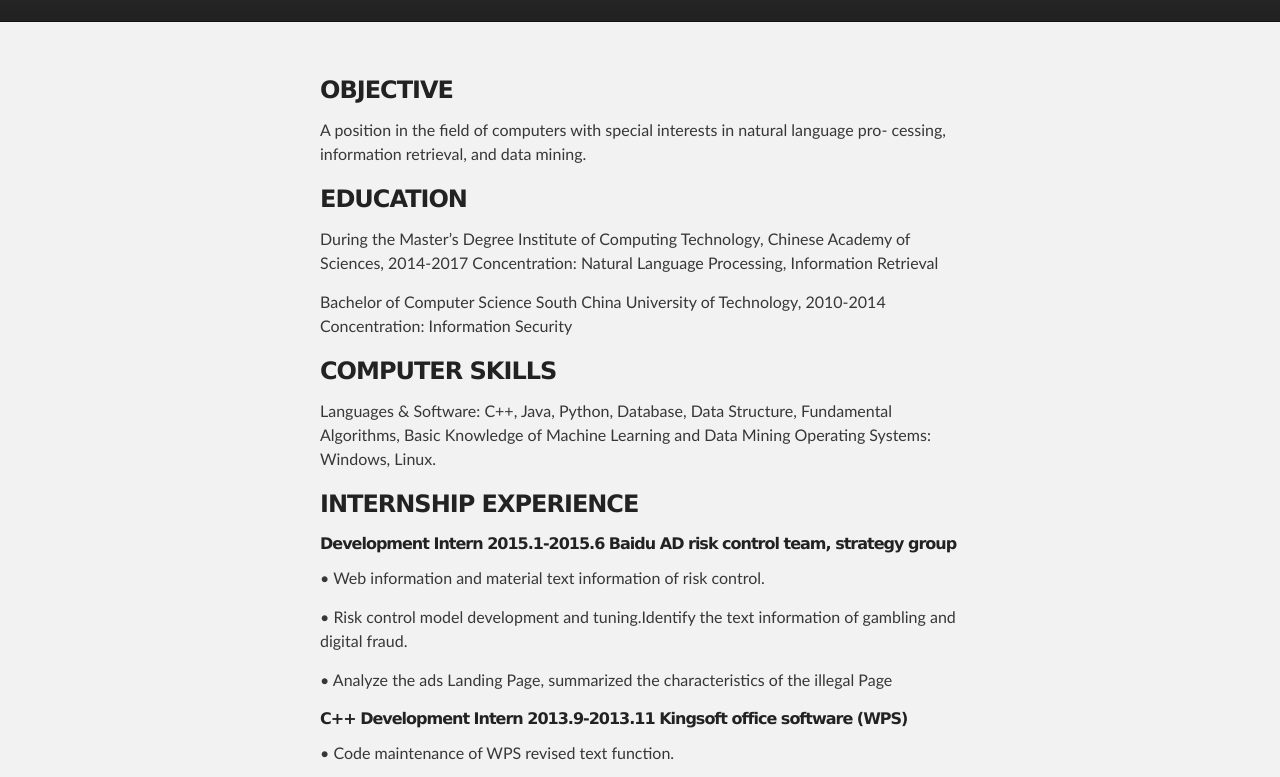
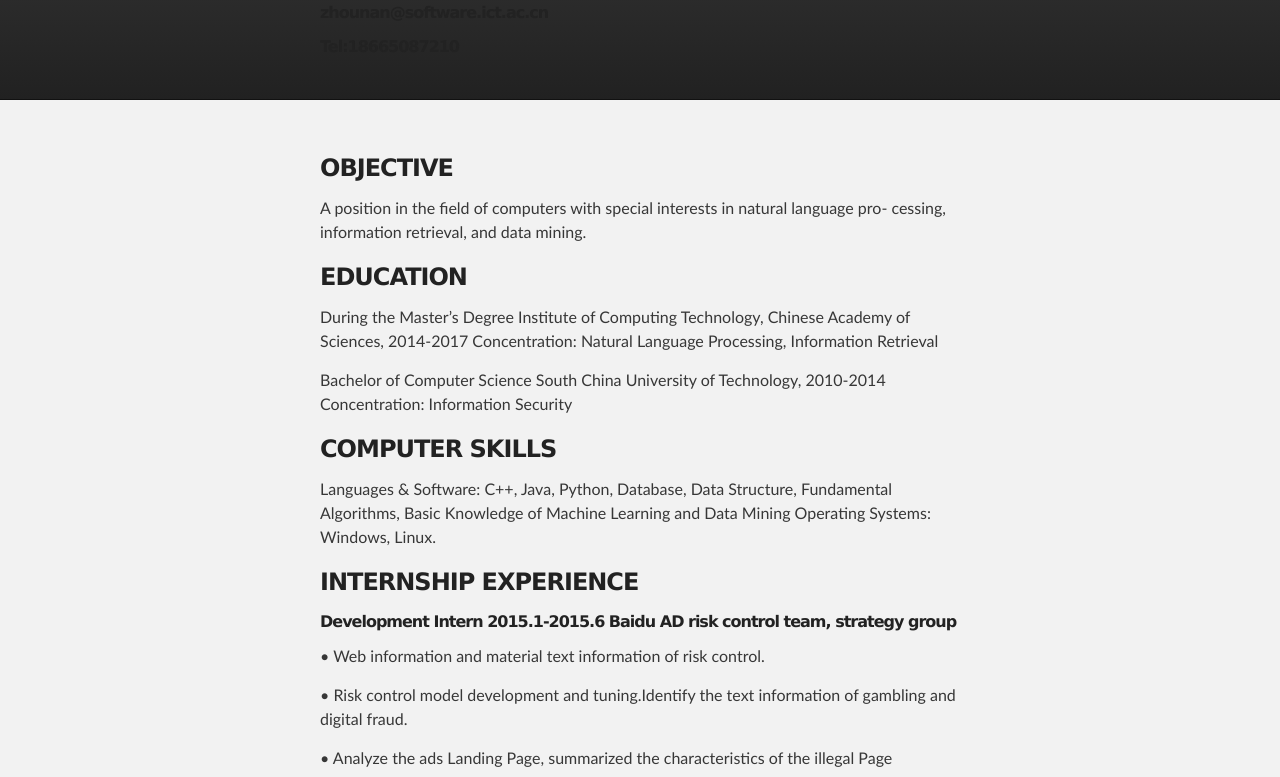
Before and after one commit to supernan/zhounan.github.com, a plain HTML site: page index.html in a window 1280 px wide. Shown: the part 122-899 px from the top of the page. Drawn offline with Linux system fonts and the light colour scheme.

Commit message:
resume update

```diff
--- a/index.html
+++ b/index.html
@@ -17,8 +17,9 @@
     <div id="header_wrap" class="outer">
         <header class="inner">
           <a id="forkme_banner" href="https://github.com/supernan/zhounan.github.com">View on GitHub</a>
-
           <h1 id="project_title">Nan Zhou</h1>
+          <h6 id="project_subtitle">zhounan@software.ict.ac.cn</h6>
+          <h6 id="project_subtitle">Tel:18665087210</h6>
          <!--  <h2 id="project_tagline">resume</h2> -->
 
            <!--  <section id="downloads">
```
